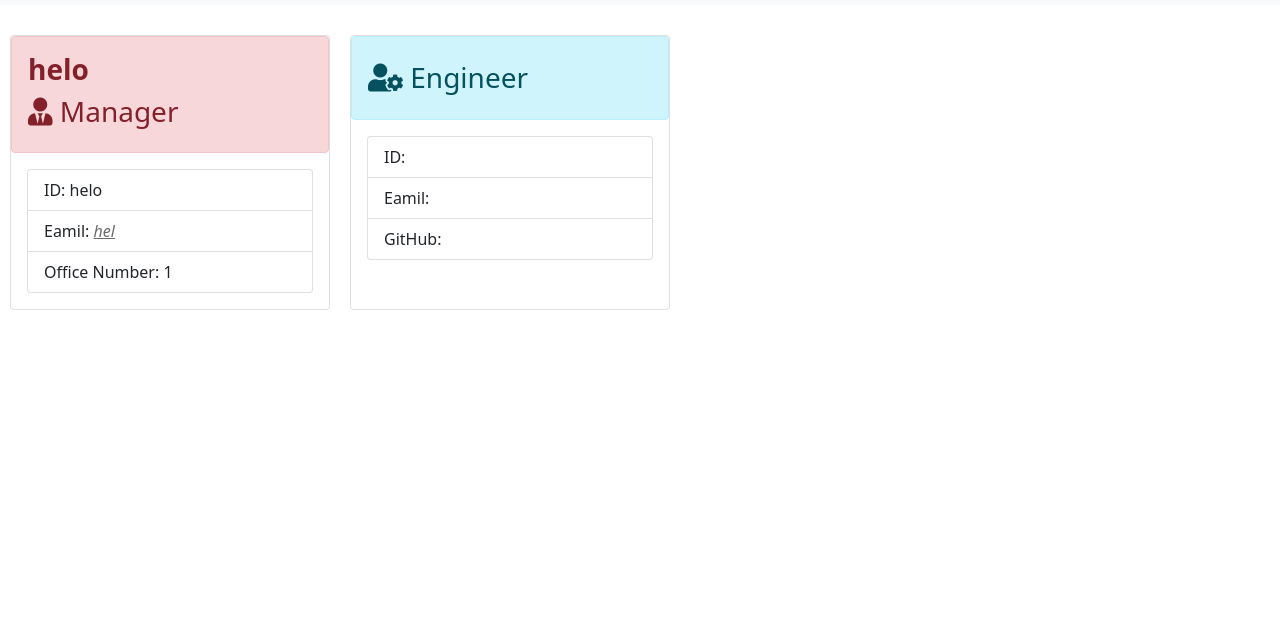
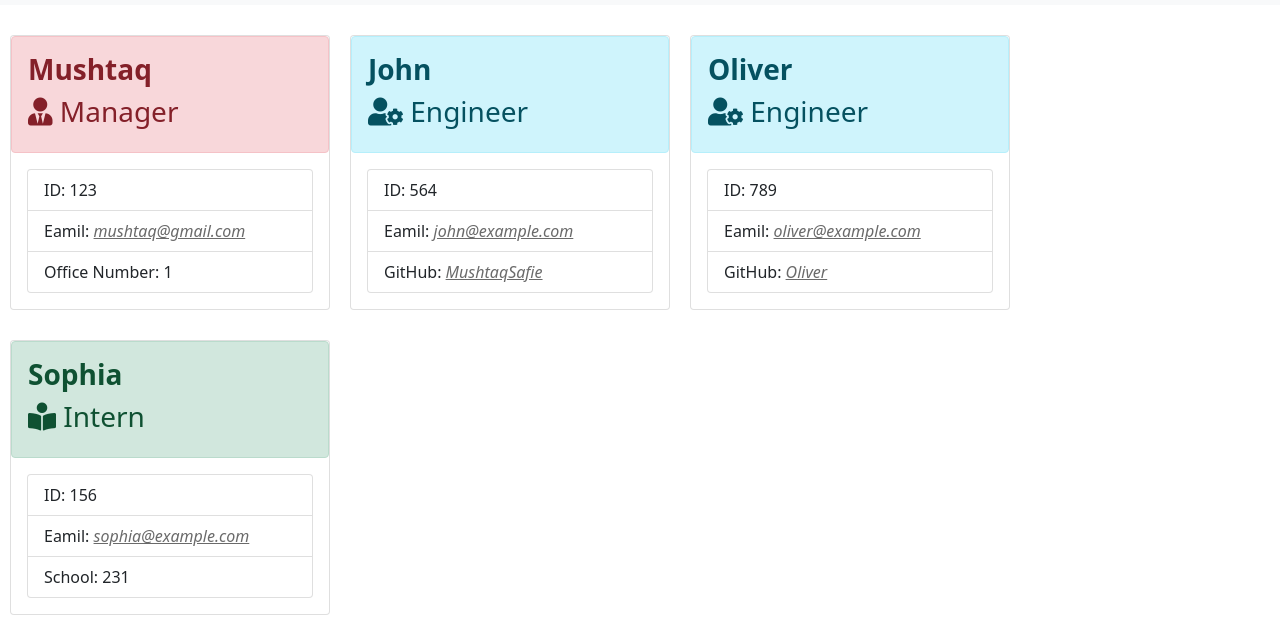
Before and after one commit to MushtaqSafie/Team-Profile-Generator, a website: page newIndex.html in a window 1280 px wide. Shown: the part 51-688 px from the top of the page. Drawn offline with nearby package versions, Linux system fonts and the light colour scheme.

Commit message:
screenshots

```diff
--- a/index2.html
+++ b/newIndex.html
@@ -39,26 +39,50 @@
       <div class="row">
         <div class="card col-sm-4" style="width: 20rem;">
           <div class="alert alert-danger">
-            <h3><strong>helo</strong></h3>
+            <h3><strong>Mushtaq</strong></h3>
             <h3><i class="fas fa-user-tie"></i> Manager</h3>
           </div>
           <div class="card-body">
             <ul class="list-group">
-              <li class="list-group-item">ID: helo</li>
-              <li class="list-group-item">Eamil: <a href="mailto:hel?subject=Mail from My Team">hel</a></li>
+              <li class="list-group-item">ID: 123</li>
+              <li class="list-group-item">Eamil: <a href="mailto:mushtaq@gmail.com?subject=Mail from My Team">mushtaq@gmail.com</a></li>
               <li class="list-group-item">Office Number: 1</li>
             </ul>
           </div>
         </div><div class="card col-sm-4" style="width: 20rem;">
       <div class="alert alert-info">
-        <h3><strong></strong></h3>
+        <h3><strong>John</strong></h3>
         <h3><i class="fas fa-user-cog"></i> Engineer</h3>
       </div>
       <div class="card-body">
         <ul class="list-group">
-          <li class="list-group-item">ID: </li>
-          <li class="list-group-item">Eamil: <a href="mailto:?subject=Mail from My Team"></a></li>
-          <li class="list-group-item">GitHub:  <a href="https://github.com//" target=”_blank”></a></li>
+          <li class="list-group-item">ID: 564</li>
+          <li class="list-group-item">Eamil: <a href="mailto:john@example.com?subject=Mail from My Team">john@example.com</a></li>
+          <li class="list-group-item">GitHub:  <a href="https://github.com/MushtaqSafie/" target=”_blank”>MushtaqSafie</a></li>
+        </ul>
+      </div>
+    </div><div class="card col-sm-4" style="width: 20rem;">
+      <div class="alert alert-info">
+        <h3><strong>Oliver</strong></h3>
+        <h3><i class="fas fa-user-cog"></i> Engineer</h3>
+      </div>
+      <div class="card-body">
+        <ul class="list-group">
+          <li class="list-group-item">ID: 789</li>
+          <li class="list-group-item">Eamil: <a href="mailto:oliver@example.com?subject=Mail from My Team">oliver@example.com</a></li>
+          <li class="list-group-item">GitHub:  <a href="https://github.com/Oliver/" target=”_blank”>Oliver</a></li>
+        </ul>
+      </div>
+    </div><div class="card col-sm-4" style="width: 20rem;">
+      <div class="alert alert-success">
+        <h3><strong>Sophia</strong></h3>
+        <h3><i class="fas fa-book-reader"></i> Intern</h3>
+      </div>
+      <div class="card-body">
+        <ul class="list-group">
+          <li class="list-group-item">ID: 156</li>
+          <li class="list-group-item">Eamil: <a href="mailto:sophia@example.com?subject=Mail from My Team">sophia@example.com</a></li>
+          <li class="list-group-item">School: 231</li>
         </ul>
       </div>
     </div></div> <!-- row -->
```
Also changed, not shown: README.md, assets/html.JPG (added), assets/output.JPG (added), assets/prompt.JPG (added).
